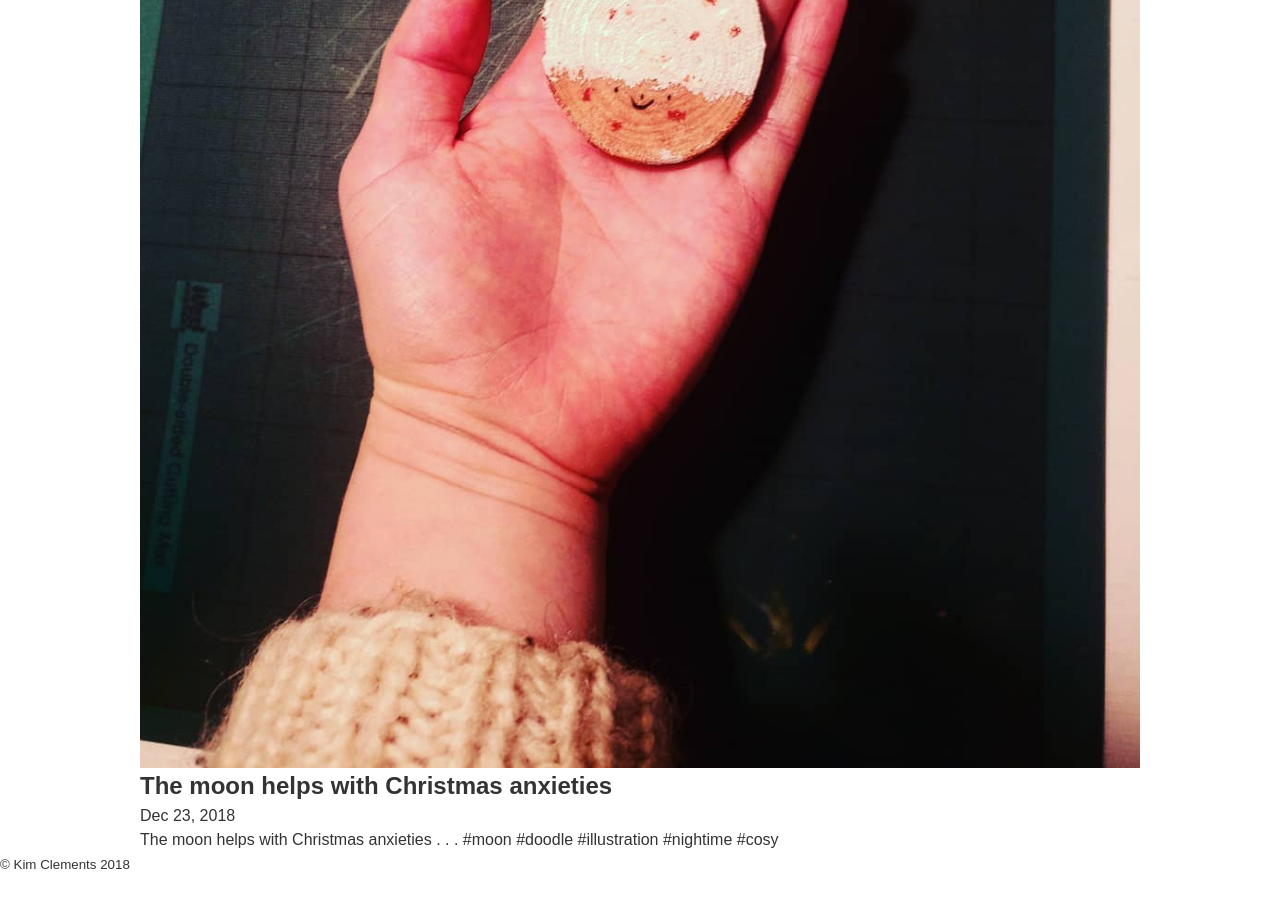
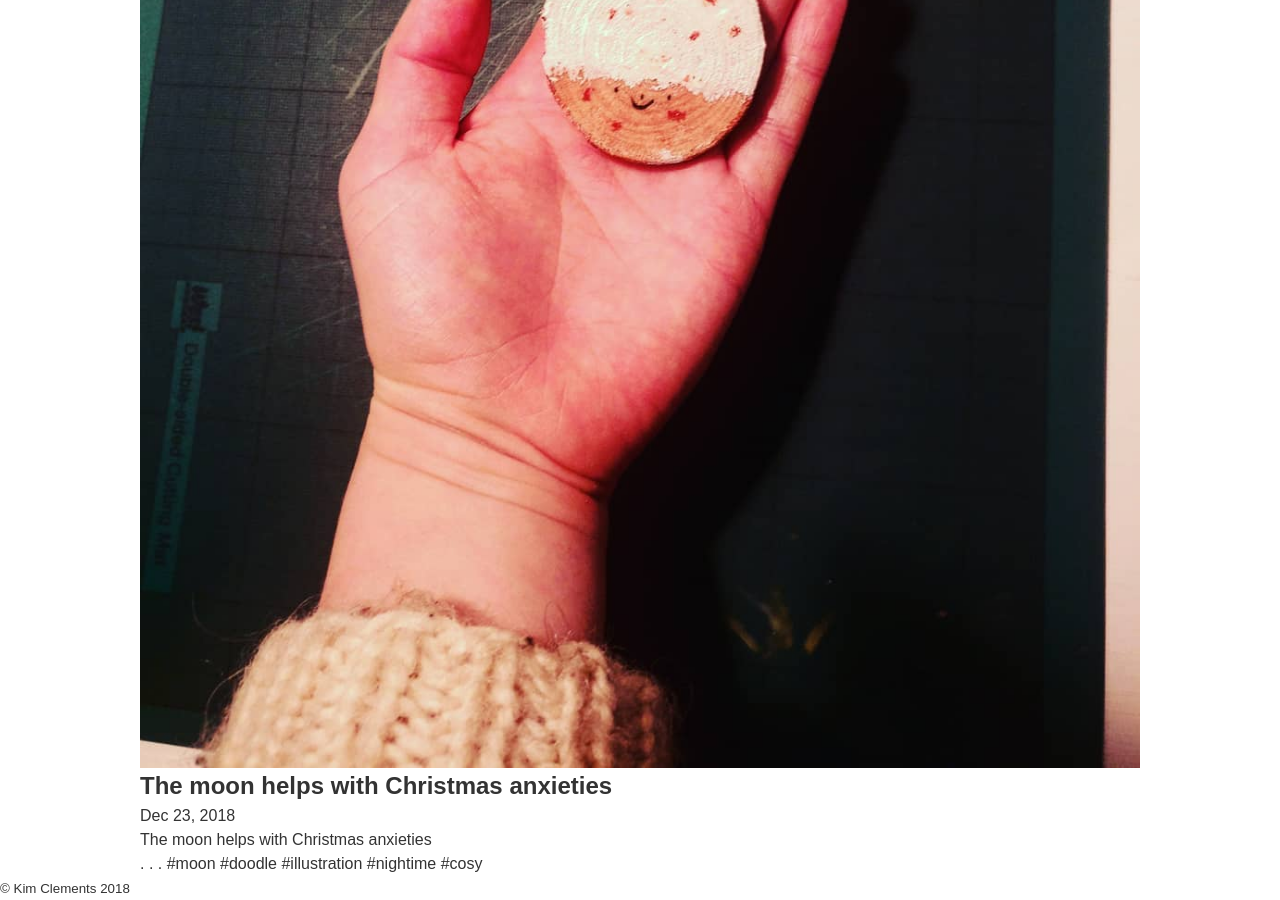
Before and after one commit to jackarmley/kimclements-jekyll, a Jekyll site: the page built from _posts/2018-12-21-pudding.md, in a window 1280 px wide and 900 px high, scrolled down 586 px. Built offline with Jekyll 4.4.1, drawn with Linux system fonts in a browser that asks for light colours; before the commit the page ends 1462 px from its top, so only the background shows below that.

Commit message:
Update from Forestry.io - Updated 2018-12-21-pudding.md

```diff
--- a/_posts/2018-12-21-pudding.md
+++ b/_posts/2018-12-21-pudding.md
@@ -1,13 +1,11 @@
 ---
 layout: post
-title:  The moon helps with Christmas anxieties
-date:   2018-12-23 14:53:53 +0000
+title: The moon helps with Christmas anxieties
+date: 2018-12-23 14:53:53 +0000
 categories: work
-image: /assets/images/pudding.jpg
+image: "/assets/images/pudding.jpg"
+
 ---
+The moon helps with Christmas anxieties
 
-The moon helps with Christmas anxieties
-.
-.
-.
-#moon #doodle #illustration #nightime #cosy
+ . . . #moon #doodle #illustration #nightime #cosy
```
